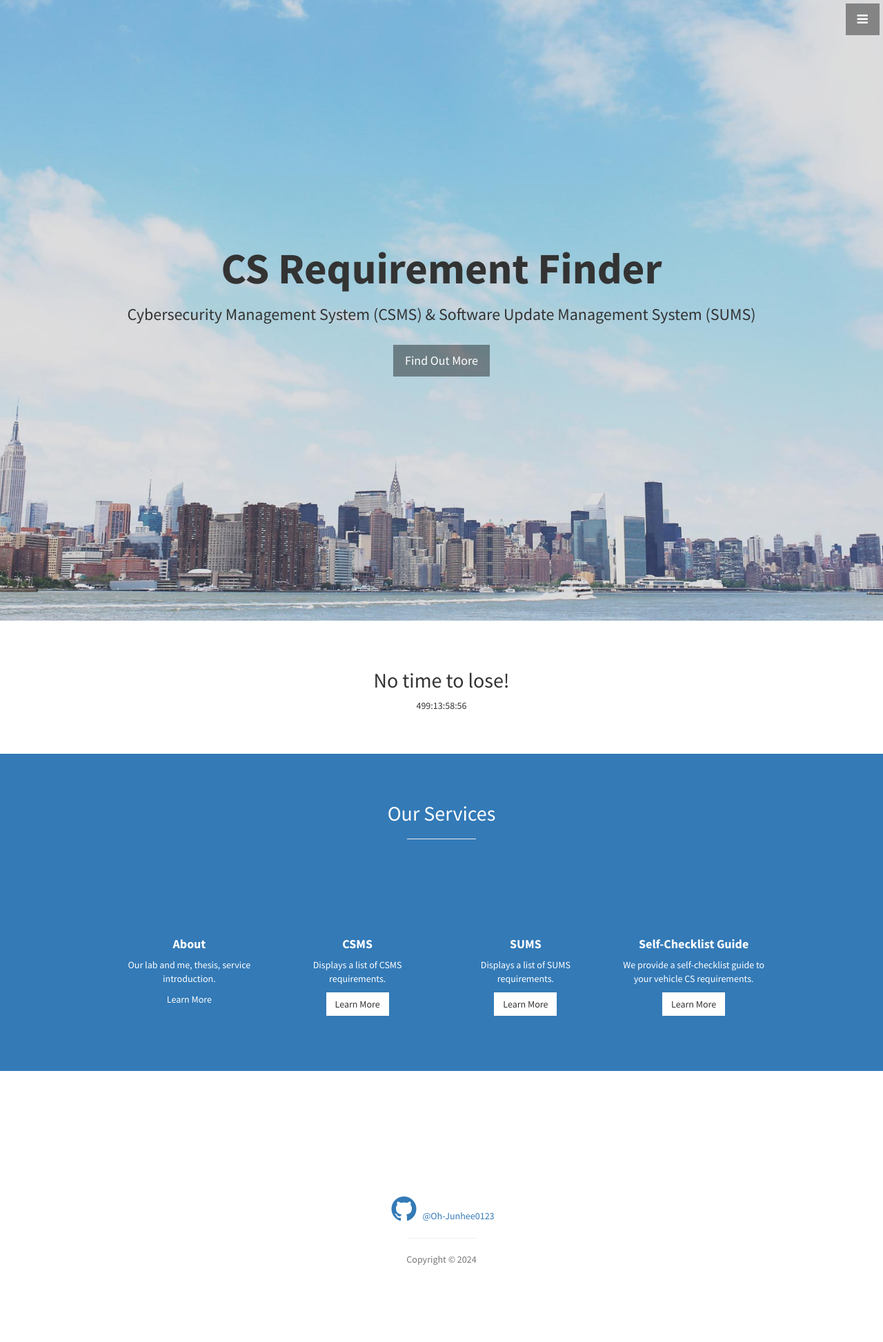
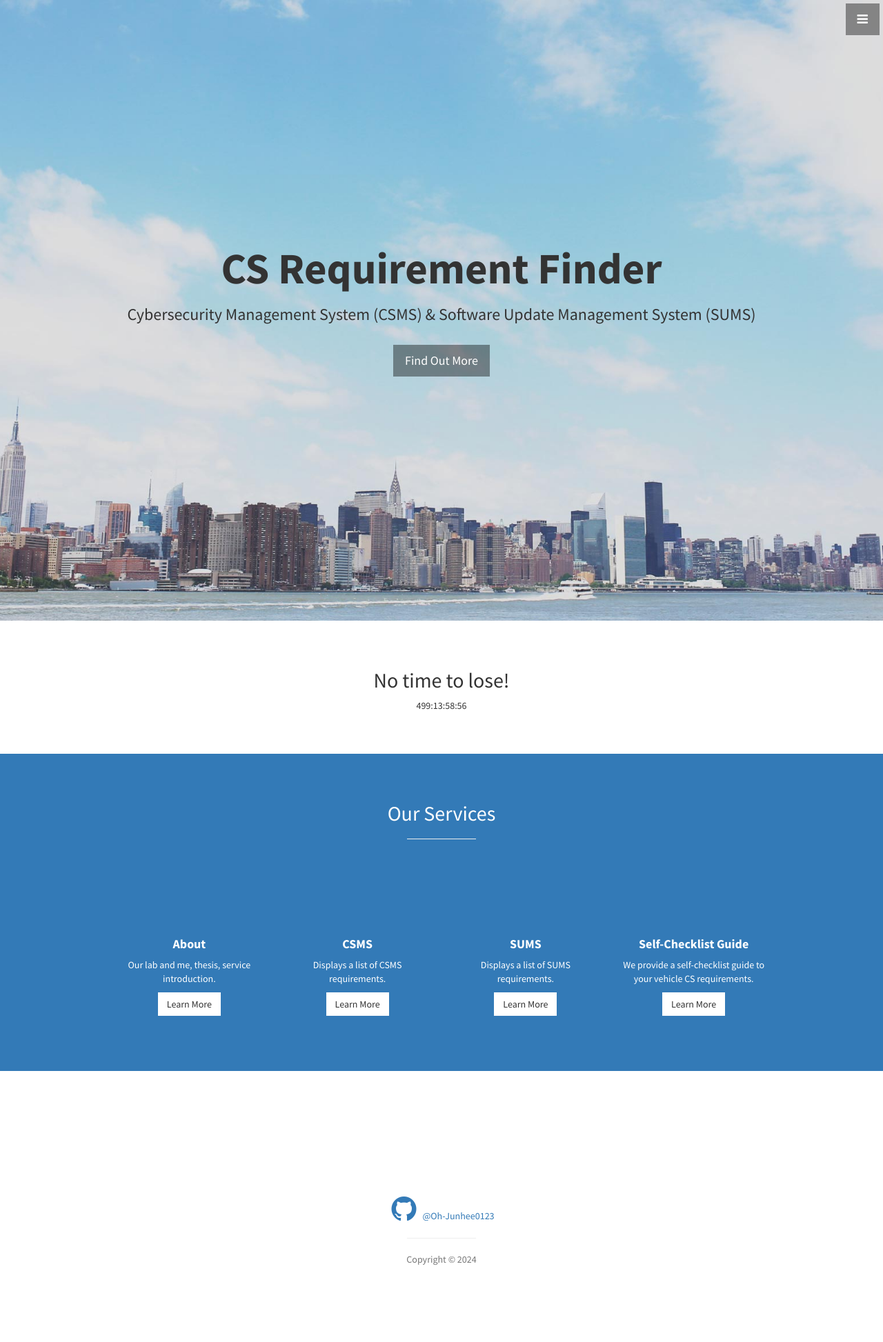
Before and after one commit to Oh-Junhee0123/CS-Requirement-Finder.github.io, a Jekyll site: the page built from index.html, in a window 1280 px wide. Shown: the whole page at 69% size. Built offline with Jekyll 4.4.1, drawn with Linux system fonts in a browser that asks for light colours.

Commit message:
Update services.html

```diff
--- a/_includes/services.html
+++ b/_includes/services.html
@@ -14,8 +14,7 @@
                 <strong>About</strong>
               </h4>
               <p>Our lab and me, thesis, service introduction.</p>
-              <Onclick = "location.href = 'about_1.html'">
-                <class="btn btn-light">Learn More</a>
+              <a href="about_1.html" class="btn btn-light">Learn More</a>
               </Onclick>
             </div>
           </div>
```
